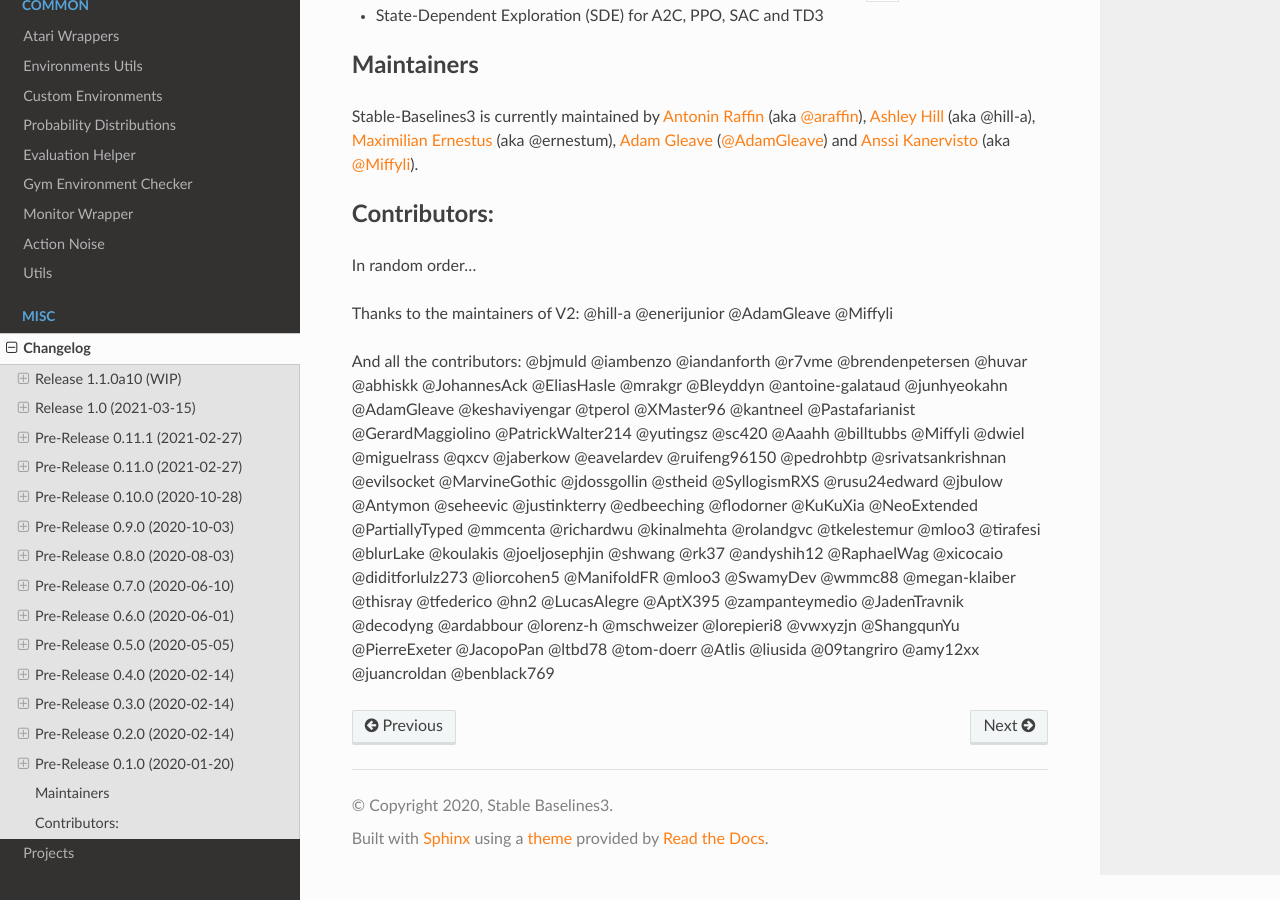
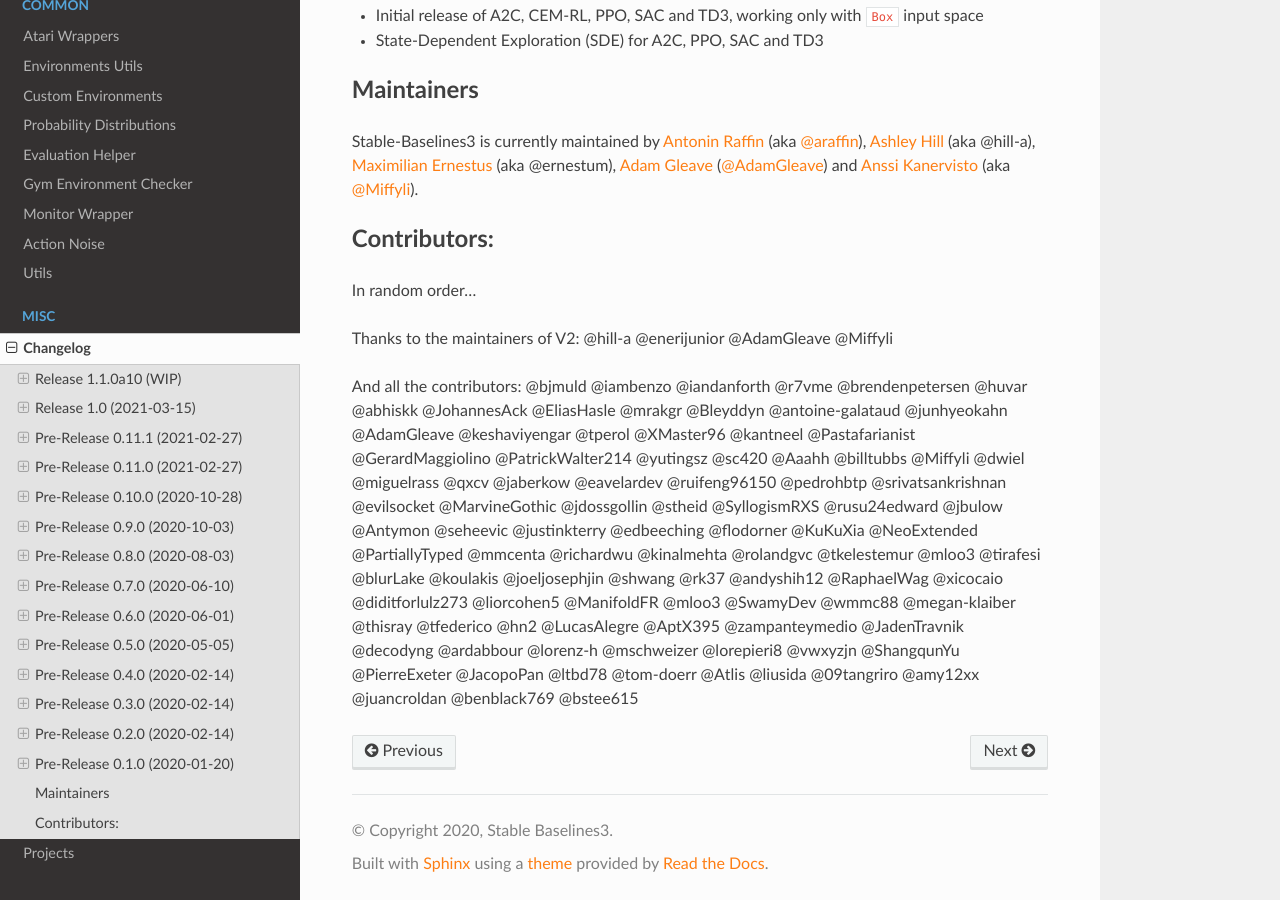
Before and after one commit to DLR-RM/stable-baselines3, a Sphinx documentation site: the page built from docs/misc/changelog.rst, in a window 1280 px wide and 900 px high, scrolled down 15894 px. Built offline with Sphinx 7.4.7 and the Read the Docs theme 2.0.0, drawn with Linux system fonts in a browser that asks for light colours; pages that are not in the unit, such as notebooks, are missing from menus; some of the changed text lies outside the part shown.

Commit message:
Update changelog

```diff
--- a/docs/misc/changelog.rst
+++ b/docs/misc/changelog.rst
@@ -81,6 +81,7 @@
 - Updated migration guide (@juancroldan)
 - Pinned ``docutils==0.16`` to avoid issue with rtd theme
 - Clarified callback ``save_freq`` definition
+- Remove recurrent policies from ``A2C`` docs (@bstee615)
 
 
 Release 1.0 (2021-03-15)
@@ -697,4 +698,4 @@
 @tirafesi @blurLake @koulakis @joeljosephjin @shwang @rk37 @andyshih12 @RaphaelWag @xicocaio
 @diditforlulz273 @liorcohen5 @ManifoldFR @mloo3 @SwamyDev @wmmc88 @megan-klaiber @thisray
 @tfederico @hn2 @LucasAlegre @AptX395 @zampanteymedio @JadenTravnik @decodyng @ardabbour @lorenz-h @mschweizer @lorepieri8 @vwxyzjn
-@ShangqunYu @PierreExeter @JacopoPan @ltbd78 @tom-doerr @Atlis @liusida @09tangriro @amy12xx @juancroldan @benblack769
+@ShangqunYu @PierreExeter @JacopoPan @ltbd78 @tom-doerr @Atlis @liusida @09tangriro @amy12xx @juancroldan @benblack769 @bstee615
```
